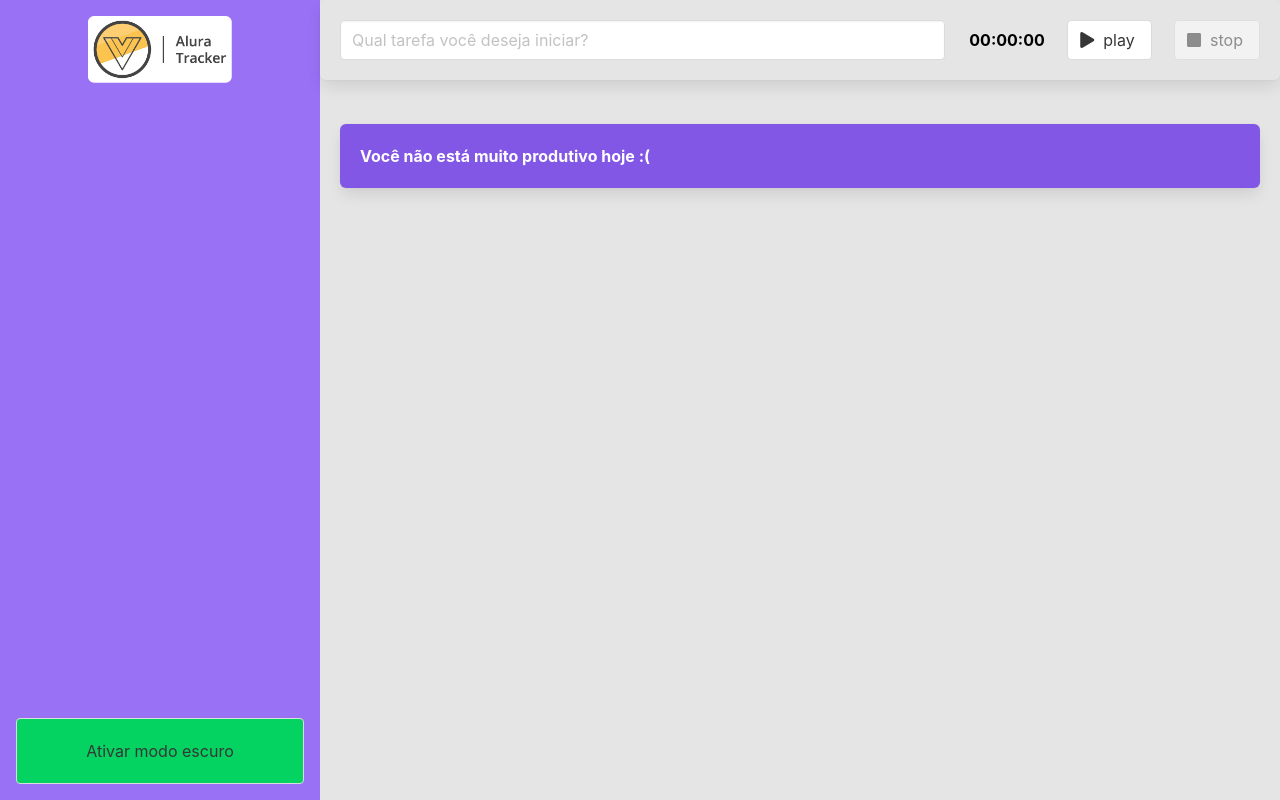
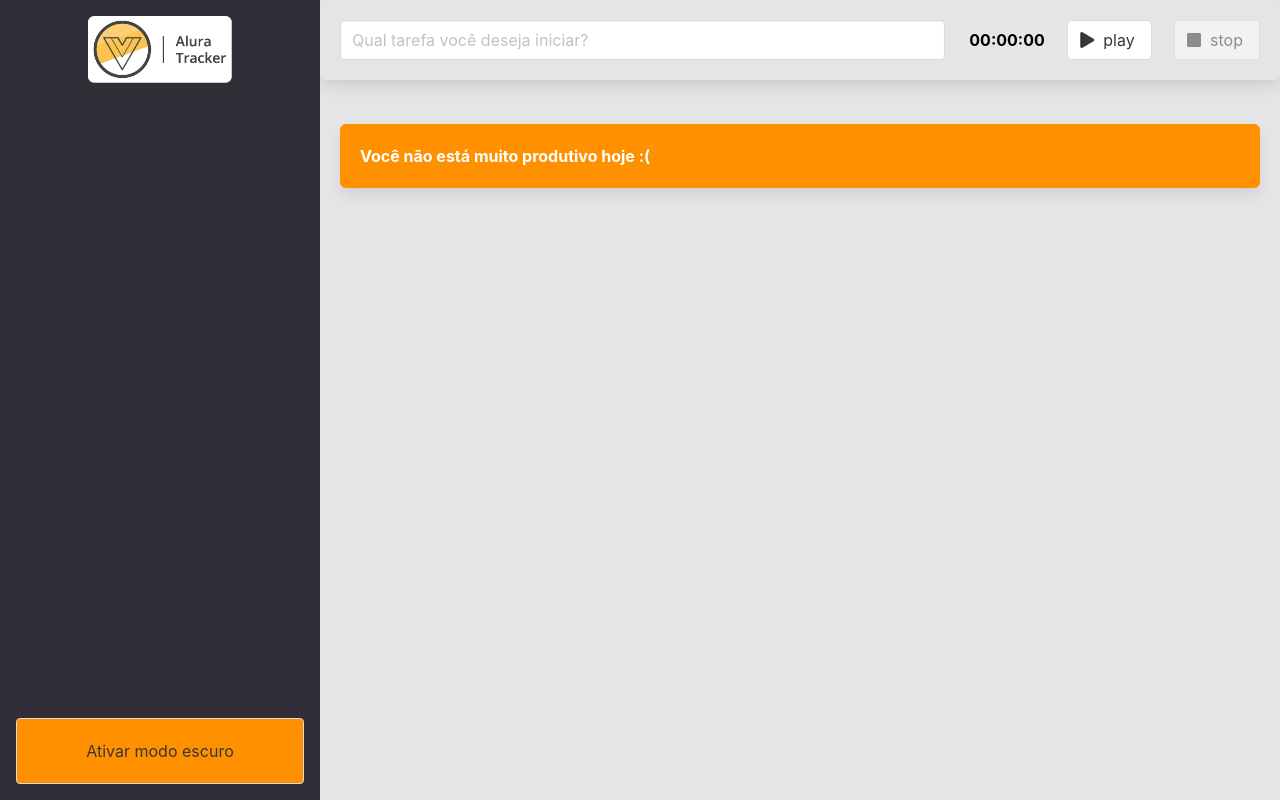
Before and after one commit to Qwwerty/alura-tracker, a Vue app: page / in a window 1280 px wide. Built offline with nearby package versions, Linux system fonts and the light colour scheme.

Commit message:
refactor: ajustar tema

```diff
--- a/src/App.vue
+++ b/src/App.vue
@@ -72,7 +72,7 @@ main {
 }
 
 main.modo-escuro {
-  --bg-primario: #121214;
+  --bg-primario: #312e38;
   --text-primario: #ddd;
 }
 
--- a/src/components/BarraLateral.vue
+++ b/src/components/BarraLateral.vue
@@ -35,7 +35,7 @@ export default defineComponent({
 <style scoped>
 header {
   padding: 1rem;
-  background: #9871f5;
+  background: #312e38;
   width: 100%;
   height: 100vh;
   text-align: center;
@@ -53,7 +53,7 @@ header > img {
 button {
   width: 100%;
   padding: 2rem;
-  background: #04d361;
+  background: #ff9000;
 }
 
 @media only screen and (max-width: 768px) {
--- a/src/components/Box.vue
+++ b/src/components/Box.vue
@@ -11,7 +11,7 @@ export default defineComponent({
   name: "Box",
   data: () => ({
     estilos: {
-      background: "#8257E5",
+      background: "#FF9000",
     },
   }),
 });
```
